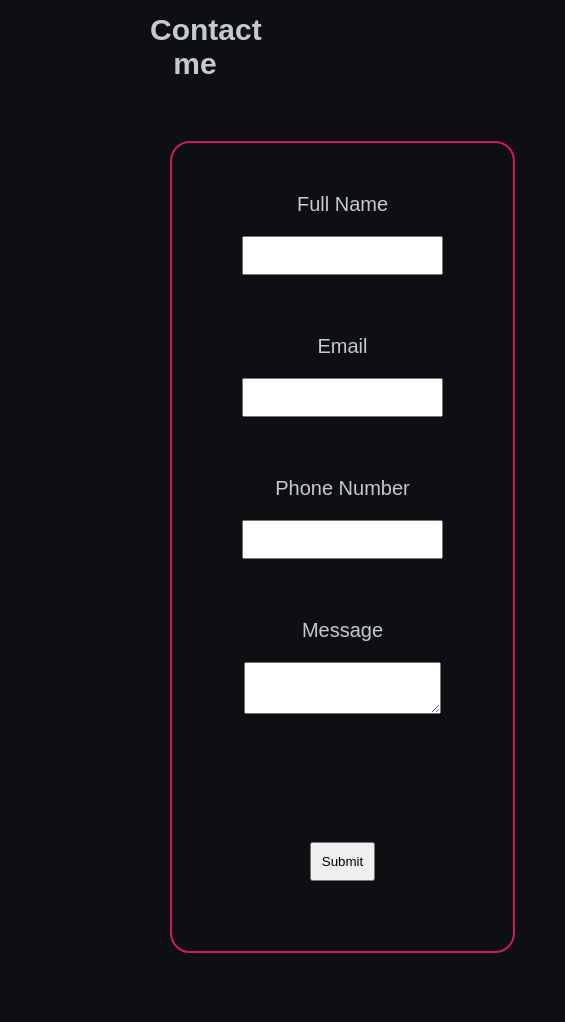
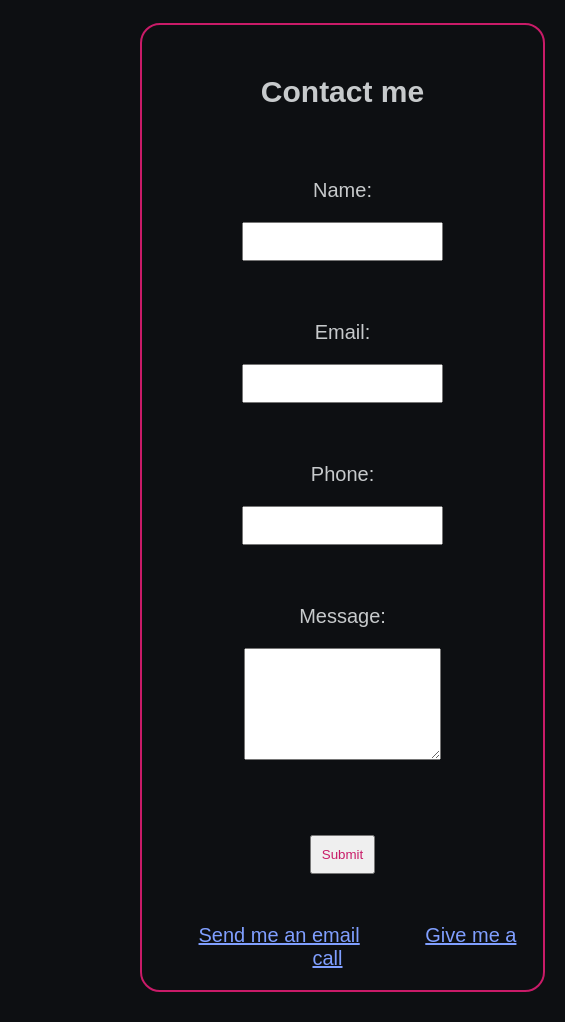
Before and after one commit to IsabelleRouxelin/Portfolio, a plain HTML site: page index.html in a window 390 px wide. Shown: the part 3742-4764 px from the top of the page, 565 px wide, since content can reach past the window. Drawn offline with Linux system fonts and the light colour scheme.

Commit message:
Fixed form and styled it, added root selector and variables, added in links to email and phone

```diff
--- a/assets/css/styles.css
+++ b/assets/css/styles.css
@@ -1,26 +1,35 @@
+:root {
+    --Background: #0d0f12;
+    --Text: #c7cacc;
+    --Accent: #c91b68;
+    --Hover: #809fff;
+}
+
 * {
     font-family: "Arial", "Helvetica", sans-serif;
     margin: 20px;
     padding: 10px;
+    justify-content: center;
+    align-items: center;
 }
 
 body {
-    background-color:#0d0f12;
+    background-color:var(--Background);
     text-align: center;
 }
 
 header{
     font-size: 24px;
-    color: #809fff;
+    color: var(--Hover);
 }
 
 a {
-    color: #809fff;
+    color: var(--Hover);
 }
 
 main{
     font-size: 20px;
-    color: #c7cacc;
+    color: var(--Text);
 }
 
 img {
@@ -31,21 +40,35 @@ img {
 
 
 ul {
-    color: #c91b68;
+    color: var(--Accent);
    display: inline-block;
 }
 
-form{
+.contact-form-container{
     display: inline-block;
     padding: 1em;
-    border: 2px solid #c91b68;
+    border: 2px solid var(--Accent);
     border-radius: 1em;
     box-sizing: border-box;
     vertical-align: middle;
 }
 
 footer {
-    color: #c91b68;
+    color: var(--Accent);
     font-size: 15px;
     text-align: center;
 }
+
+.footer:hover {
+    visited: var(--Hover);
+}
+.contact-form-container {
+
+}
+button{
+    color: var(--Accent)
+}
+
+button:hover {
+   background-color: var(--Hover);
+}
--- a/index.html
+++ b/index.html
@@ -44,33 +44,29 @@
                         <li>JavaScript</li>
                     </ul>
             </article>
-            <h2>Contact me</h2>
-                <article>
-                <form action="#" method="post">
-                    <p>
-                        <label>Full Name</label>
-                        <input type="text">
-                    </p>
-                    <p>
-                        <label>Email</label>
-                        <input type="email">
-                    </p>
-                    <p>
-                        <label>Phone Number</label>
-                        <input type="tel">
-                    </p>
-                    <p>
-                        <label>Message</label>
-                        <textarea name="" id=""></textarea>
-                    </p>
-                    <a href="mailto:myemail@example.com"></a>
-                    <!-- Need to figure out how to include mailto: and tel attributes if applicable in the contact form
-                     and make form stack vertically-->
-                     <p>
-                        <input type="submit">
-                     </p>
-                </form>
-                </article>
+                <div class="contact-form-container">
+                <h2>Contact me</h2>
+                    <form action="#" method="POST">
+                        <div class="form-group">
+                            <label for="name">Name:</label>
+                            <input type="text" id="name" name="name" required>
+                        </div>
+                        <div class="form-group">
+                            <label for="email" class="email-label">Email:</label>
+                            <input type="email" id="email" name="email" required>
+                        </div>
+                        <div class="form-group">
+                            <label for="phone" class="phone-label">Phone:</label>
+                            <input type="tel" id="phone" name="phone" required>
+                        </div>
+                        <div class="form-group">
+                            <label for="message">Message:</label>
+                            <textarea id="message" name="message" rows="6"></textarea>
+                        </div>
+                        <button type="submit">Submit</button>
+                    </form>
+                <a href="mailto:myemail@example.com">Send me an email</a>
+                <a href="tel:07000000000"> Give me a call</a>
         </section>
     </main>
     <footer>
```
Also changed, not shown: 2 other files.
